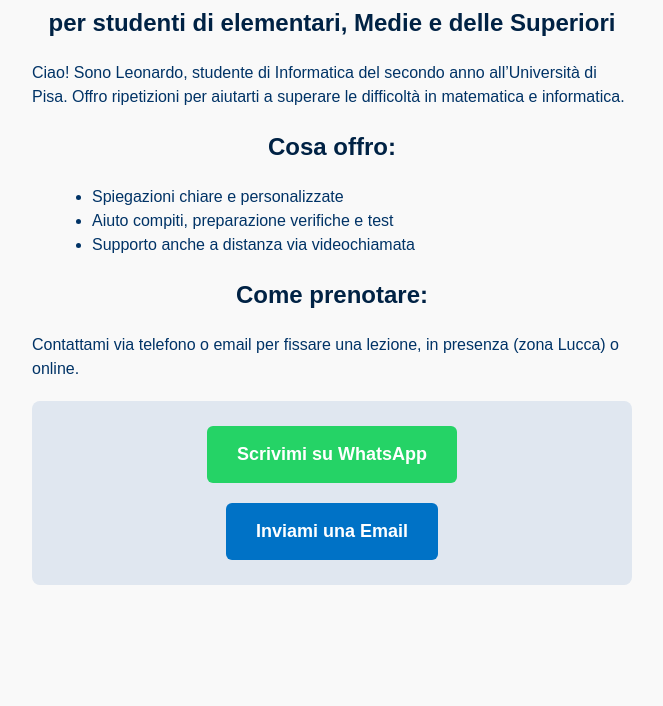
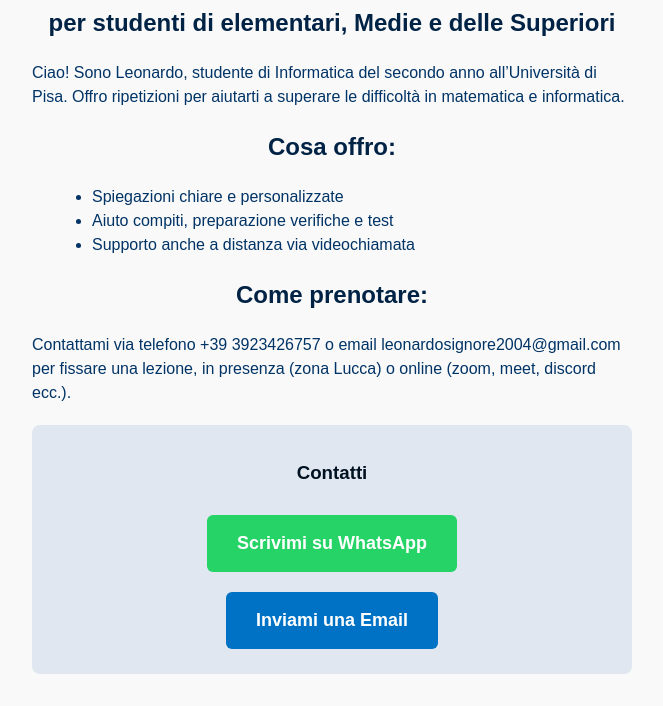
Before and after one commit to Leonardosignore/ripetizioni, a plain HTML site: page index.html in a window 1280 px wide. Shown: the part 94-800 px from the top of the page, without its empty margins (308-971 px from the left). Drawn offline with Linux system fonts and the light colour scheme.

```diff
--- a/index.html
+++ b/index.html
@@ -50,9 +50,10 @@
     </ul>
 
     <h2>Come prenotare:</h2>
-    <p>Contattami via telefono o email per fissare una lezione, in presenza (zona Lucca) o online.</p>
+    <p>Contattami via telefono +39 3923426757 o email leonardosignore2004@gmail.com per fissare una lezione, in presenza (zona Lucca) o online (zoom, meet, discord ecc.).</p>
 
     <div class="contact">
+        <h3>Contatti</h3>
         <a href="https://wa.me/393923426757" target="_blank" style="display: inline-block; background-color: #25d366; color: #fff; padding: 15px 30px; margin: 10px 0; border-radius: 6px; font-size: 18px; text-decoration: none; font-weight: bold;">
             Scrivimi su WhatsApp
         </a>
```
